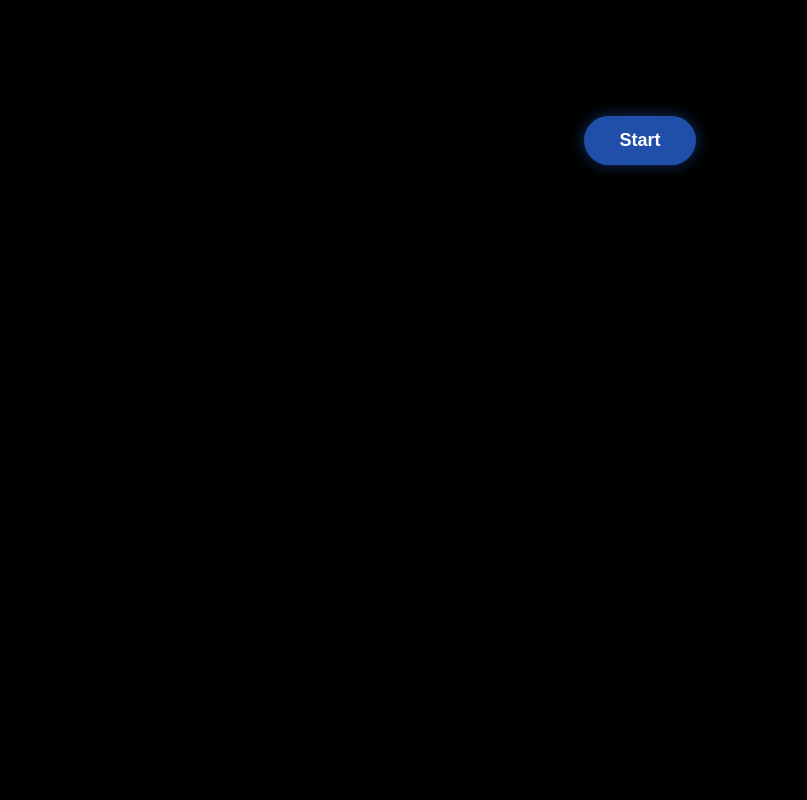
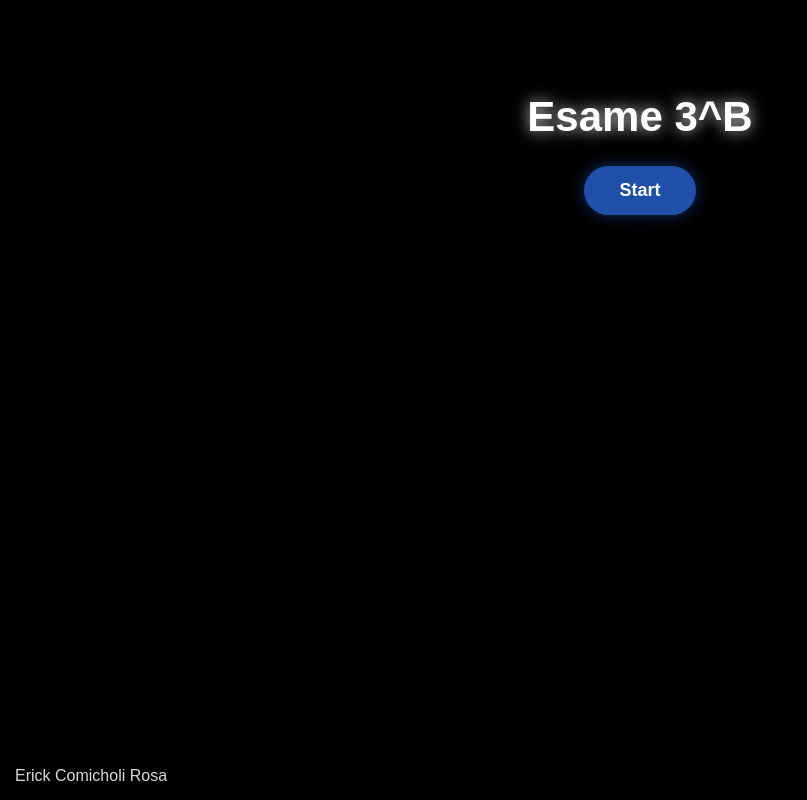
Before and after one commit to erickcrosa2-lgtm/Site, a plain HTML site: page index.html in a window 1280 px wide. Shown: the whole page, without its empty margins (0-807 px from the left). Drawn offline with Linux system fonts and the light colour scheme.

Commit message:
Update index.html

````diff
--- a/index.html
+++ b/index.html
@@ -1,3 +1,4 @@
+```html
 <!DOCTYPE html>
 <html lang="it">
 <head>
@@ -13,6 +14,15 @@ body {
   align-items: center;
   height: 100vh;
   background: #000;
+  overflow: hidden;
+}
+
+h1 {
+  color: white;
+  font-family: Arial, sans-serif;
+  font-size: 42px;
+  margin-bottom: 25px;
+  text-shadow: 0 0 15px rgba(255,255,255,0.8);
 }
 
 canvas {
@@ -24,7 +34,7 @@ button {
   margin-bottom: 20px;
   padding: 14px 35px;
   border: none;
-  border-radius: 999px; /* pontas arredondadas */
+  border-radius: 999px;
   background: #1f4fa8;
   color: white;
   font-size: 18px;
@@ -43,14 +53,29 @@ button:hover {
 button:active {
   transform: translateY(0);
 }
+
+/* Nome no canto inferior esquerdo */
+#author {
+  position: fixed;
+  bottom: 15px;
+  left: 15px;
+  color: white;
+  font-family: Arial, sans-serif;
+  font-size: 16px;
+  opacity: 0.85;
+}
 </style>
 
 </head>
 <body>
 
+<h1 id="title">Esame 3^B</h1>
+
 <button id="playBtn">Start</button>
 
 <canvas id="canvas" width="900" height="500"></canvas>
+
+<div id="author">Erick Comicholi Rosa</div>
 
 <script>
 const canvas = document.getElementById("canvas");
@@ -197,7 +222,7 @@ function draw(){
       ctx.font='bold 14px Arial';
       ctx.textAlign='center';
       ctx.textBaseline='middle';
-      ctx.fillText('P-239',n.x,n.y);
+      ctx.fillText('Pu-239',n.x,n.y);
     }
   });
 
@@ -210,7 +235,10 @@ function draw(){
 document.getElementById("playBtn").addEventListener("click",(e)=>{
   if(!running){
     running=true;
-    e.target.style.display="none";
+
+    document.getElementById("title").style.display = "none";
+    e.target.style.display = "none";
+
     reset();
     draw();
   }
@@ -219,3 +247,4 @@ document.getElementById("playBtn").addEventListener("click",(e)=>{
 
 </body>
 </html>
+```
````
